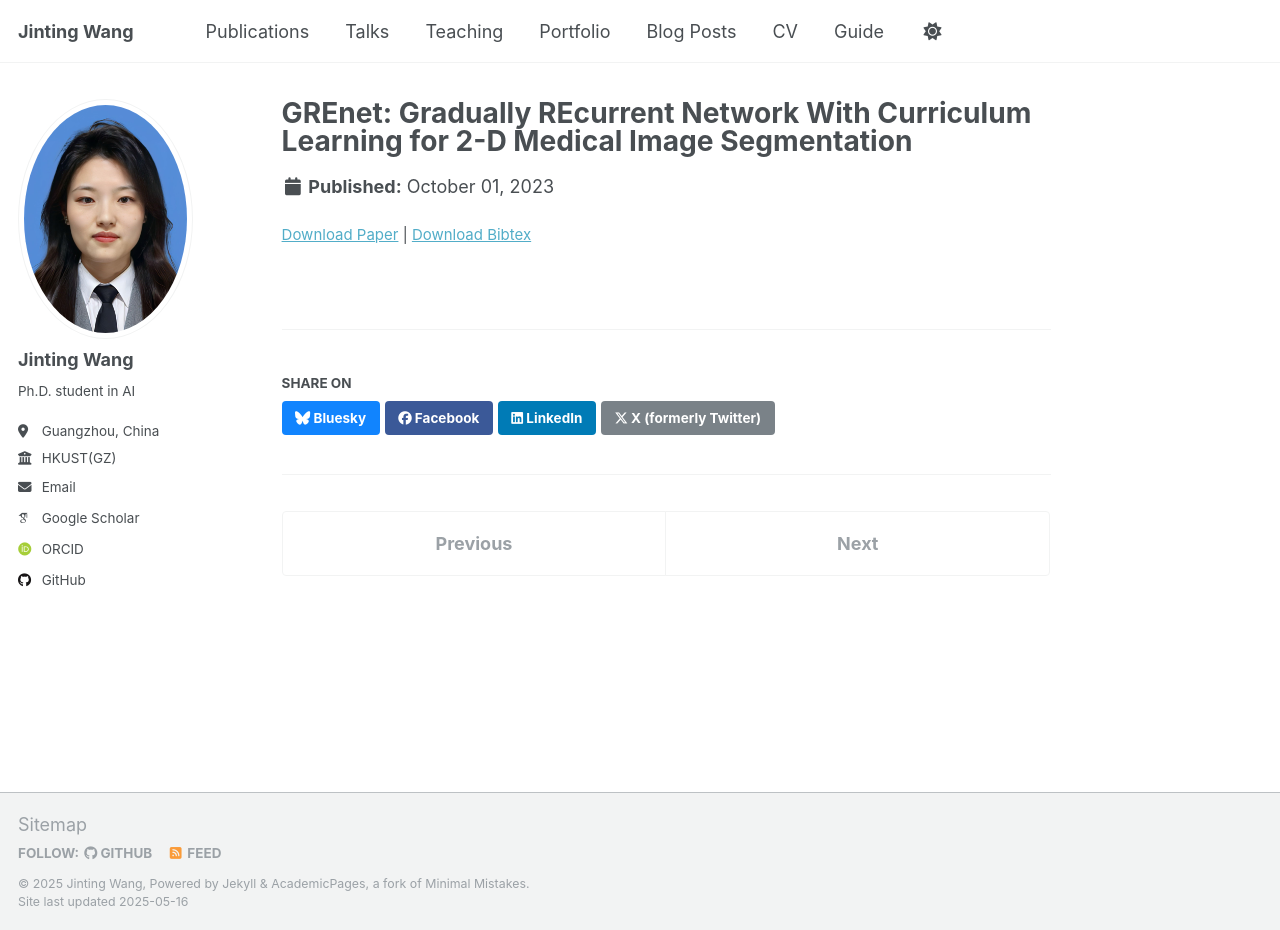
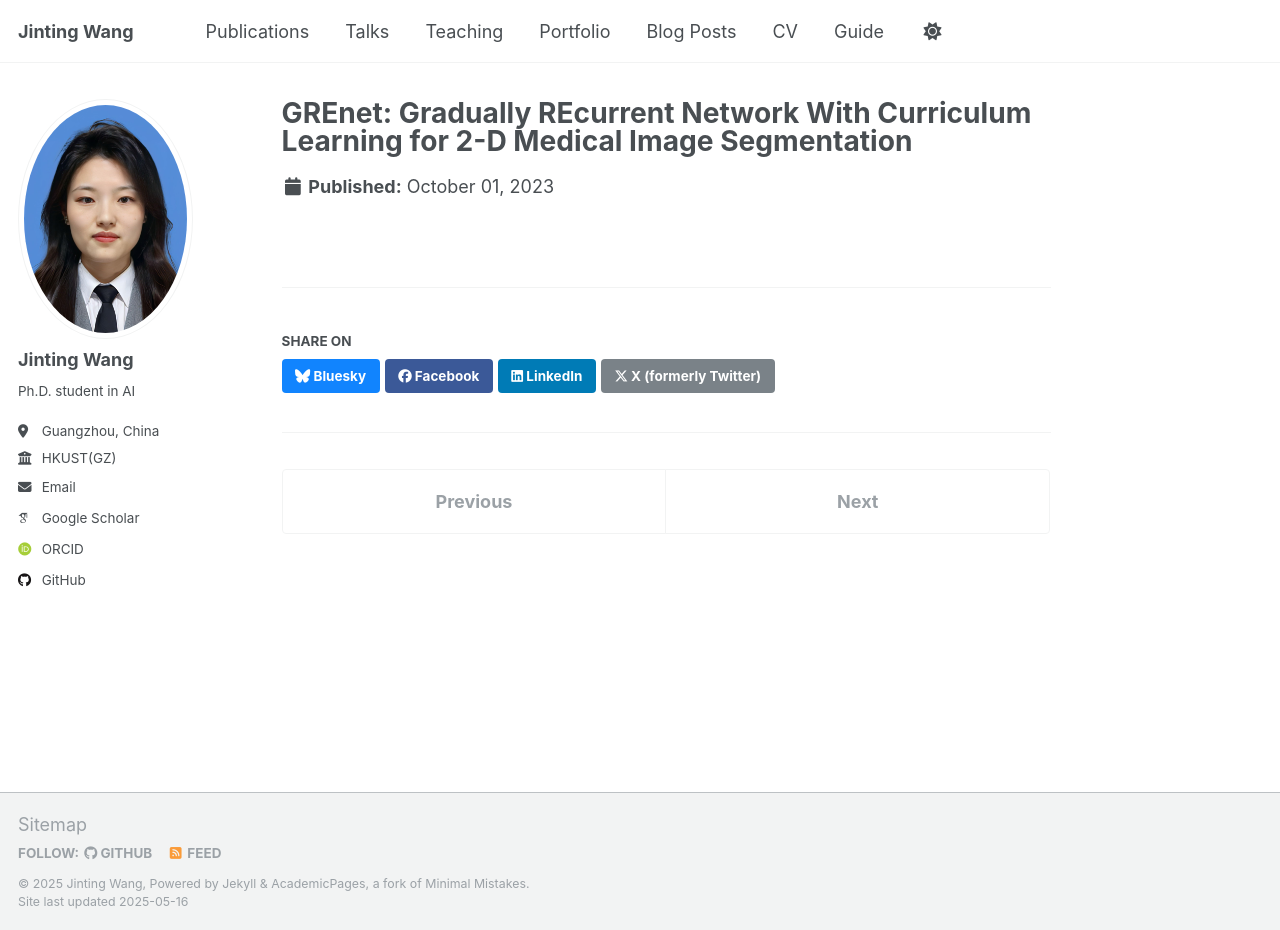
Before and after one commit to beria-moon/Beria.github.io, a Jekyll site: the page built from _publications/2023-10-01-paper-title-number-1.md, in a window 1280 px wide and 930 px high. Built offline with Jekyll 4.4.1, drawn with Linux system fonts in a browser that asks for light colours; some web fonts are replaced; part of the change alters nothing that is shown.

Commit message:
Update 2023-10-01-paper-title-number-1.md

```diff
--- a/_publications/2023-10-01-paper-title-number-1.md
+++ b/_publications/2023-10-01-paper-title-number-1.md
@@ -5,5 +5,5 @@ category:  manuscripts
 permalink: /publication/2023-10-01-paper-title-number-1
 #date: 2023
 paperurl: 'https://github.com/beria-moon/Beria.github.io/files/GREnet_Gradually_REcurrent_Network_With_Curriculum_Learning_for_2-D_Medical_Image_Segmentation.pdf'
-bibtexurl: 'https://github.com/beria-moon/Beria.github.io/files/GREnet.bib'
+bibtexurl: #
 ---
```
